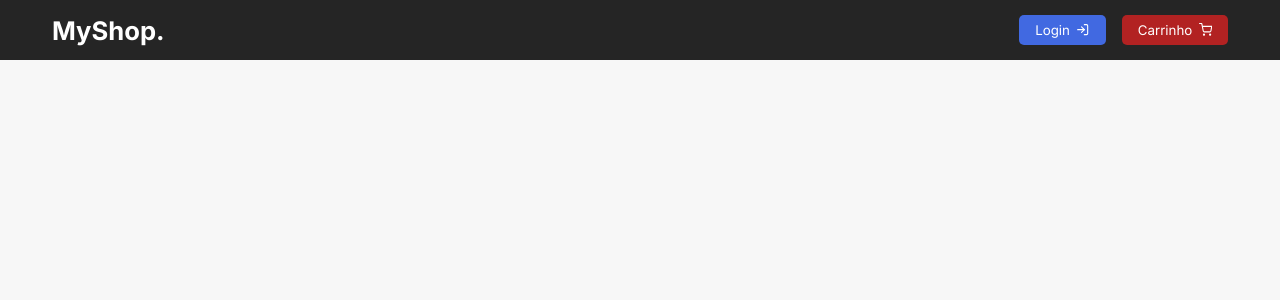
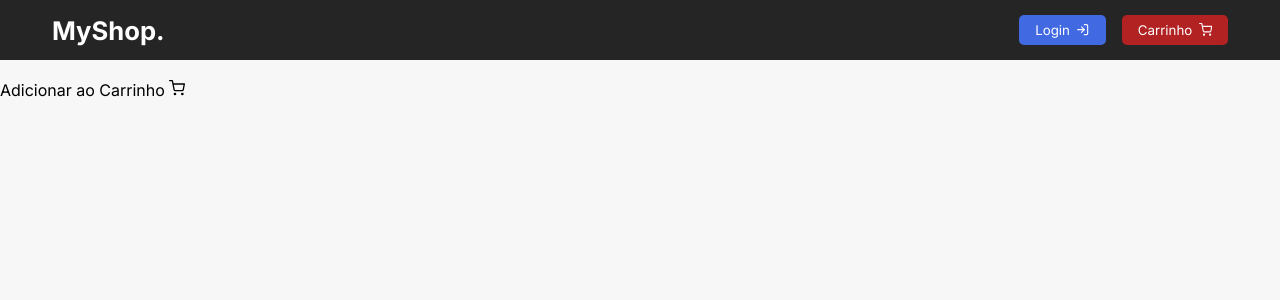
Before and after one commit to pedrohfideeelis/myshop, a React (Create React App) app: page / in a window 1280 px wide. Shown: the top 300 px of the page. Built offline with nearby package versions, Linux system fonts and the light colour scheme.

Commit message:
add ProductCart component

```diff
--- a/src/App.tsx
+++ b/src/App.tsx
@@ -1,12 +1,14 @@
 import React from 'react';
 import { GlobalStyles } from './styles/GlobalStyles';
 import { Header } from './components/Header/Header';
+import { ProductCard } from './components/ProoductCard/ProductCard';
 
 function App() {
   return (
     <>
     <GlobalStyles/>
     <Header/>
+    <ProductCard/>
     </>
   );
 }
--- /dev/null
+++ b/src/components/ProoductCard/ProductCard.tsx
@@ -0,0 +1,19 @@
+import React from "react";
+import * as S from "./styles";
+import { FiShoppingCart } from "react-icons/fi";
+
+export const ProductCard: React.FC = () => {
+  return (
+    <S.Card>
+      <S.ProductImg src="" alt="" />
+      <S.ProductTitle></S.ProductTitle>
+      <S.ReviewPriceContainer>
+        <S.Review></S.Review>
+        <S.Price></S.Price>
+      </S.ReviewPriceContainer>
+      <S.AddToCartButton>
+        Adicionar ao Carrinho <FiShoppingCart />
+      </S.AddToCartButton>
+    </S.Card>
+  );
+};
--- /dev/null
+++ b/src/components/ProoductCard/styles.ts
@@ -0,0 +1,15 @@
+import { styled } from "styled-components";
+
+export const Card = styled.article``;
+
+export const ProductImg = styled.img``;
+
+export const ProductTitle = styled.h2``;
+
+export const ReviewPriceContainer = styled.div``;
+
+export const Review = styled.span``;
+
+export const Price = styled.span``;
+
+export const AddToCartButton = styled.span``;
```
